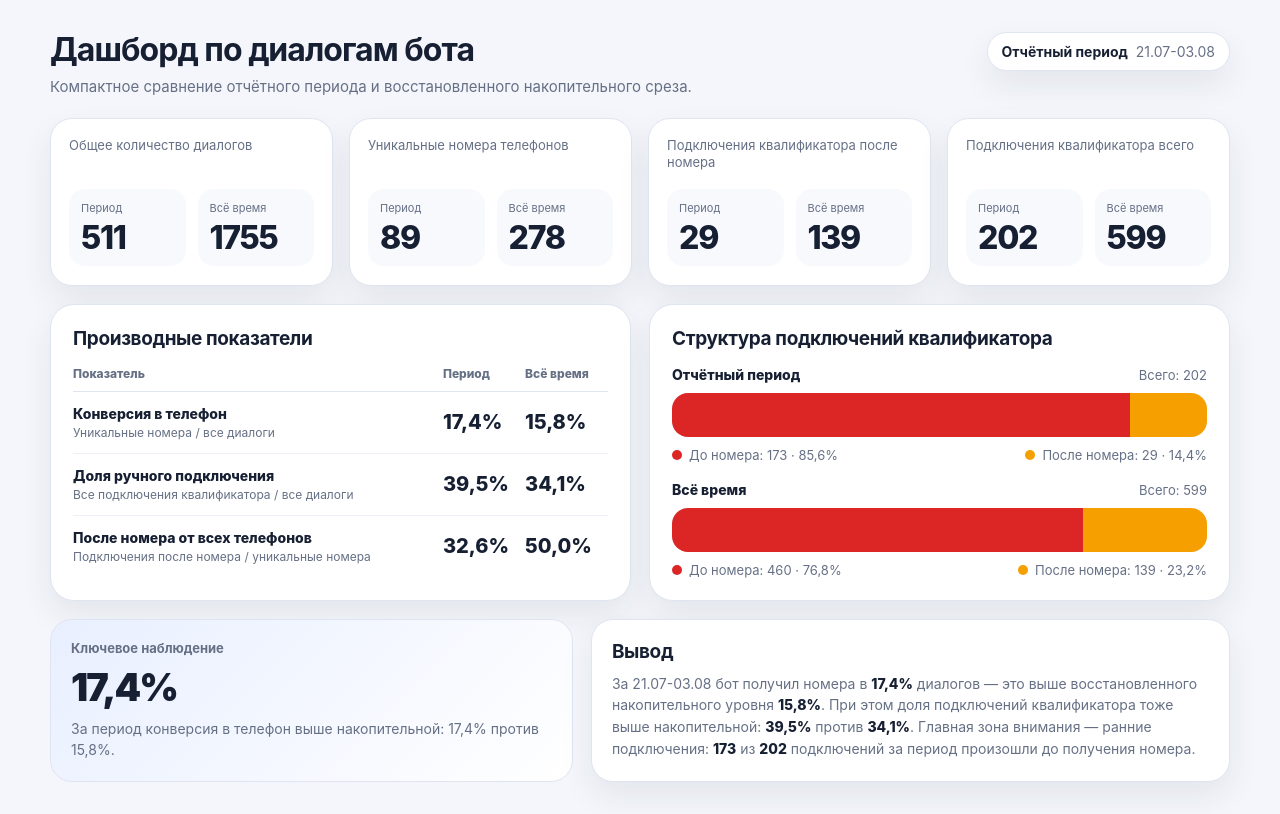
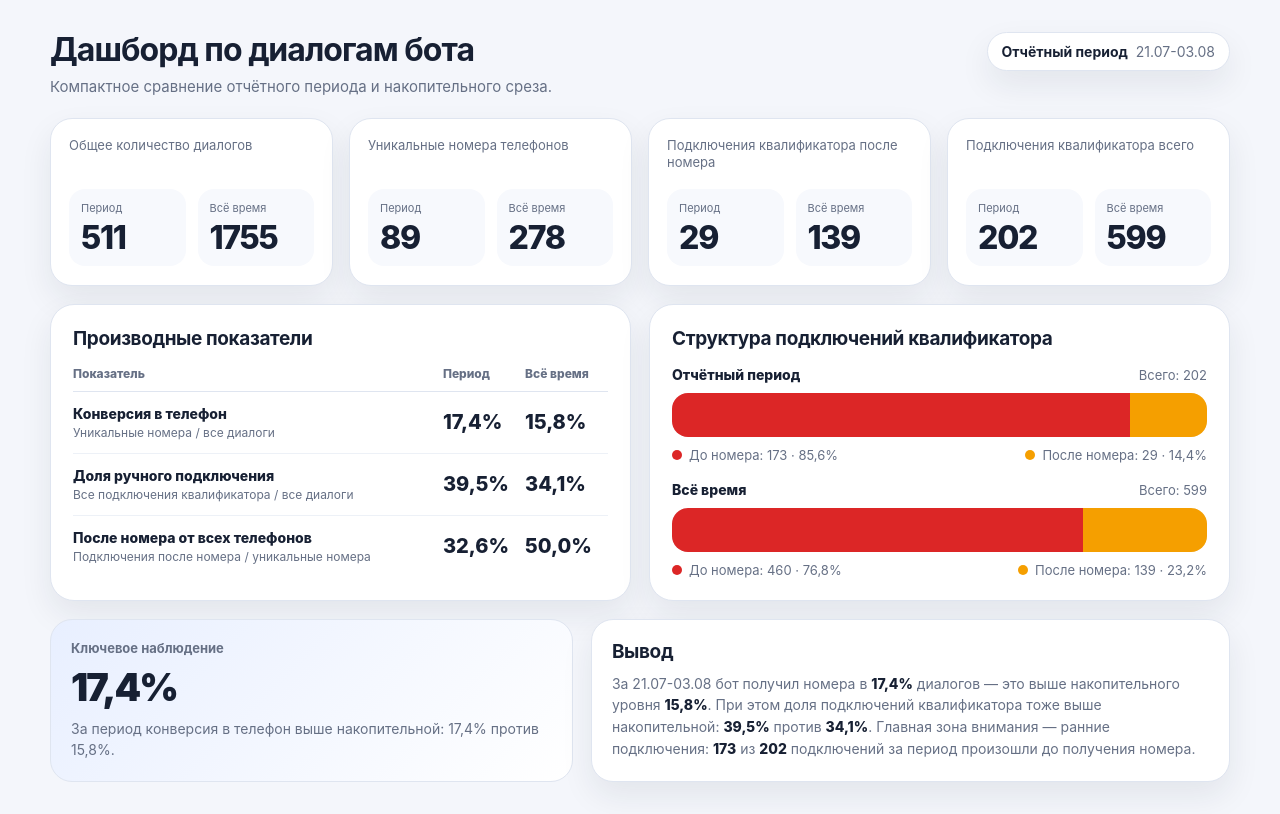
Before and after one commit to lankedok-spec/report, a plain HTML site: page index.html in a window 1280 px wide. Drawn offline with Linux system fonts and the light colour scheme.

Commit message:
Update index.html

```diff
--- a/index.html
+++ b/index.html
@@ -246,7 +246,7 @@ h1 {
     <section class="header">
       <div>
         <h1>Дашборд по диалогам бота</h1>
-        <p class="subtitle">Компактное сравнение отчётного периода и восстановленного накопительного среза.</p>
+        <p class="subtitle">Компактное сравнение отчётного периода и накопительного среза.</p>
       </div>
       <div class="period-chip">
         <strong>Отчётный период</strong>
@@ -370,7 +370,7 @@ h1 {
       <div class="text-insight">
         <h2>Вывод</h2>
         <p>
-          За 21.07-03.08 бот получил номера в <span class="accent">17,4%</span> диалогов — это выше восстановленного накопительного уровня <span class="accent">15,8%</span>.
+          За 21.07-03.08 бот получил номера в <span class="accent">17,4%</span> диалогов — это выше накопительного уровня <span class="accent">15,8%</span>.
           При этом доля подключений квалификатора тоже выше накопительной: <span class="accent">39,5%</span> против <span class="accent">34,1%</span>.
           Главная зона внимания — ранние подключения: <span class="accent">173</span> из <span class="accent">202</span> подключений за период произошли до получения номера.
         </p>
```
